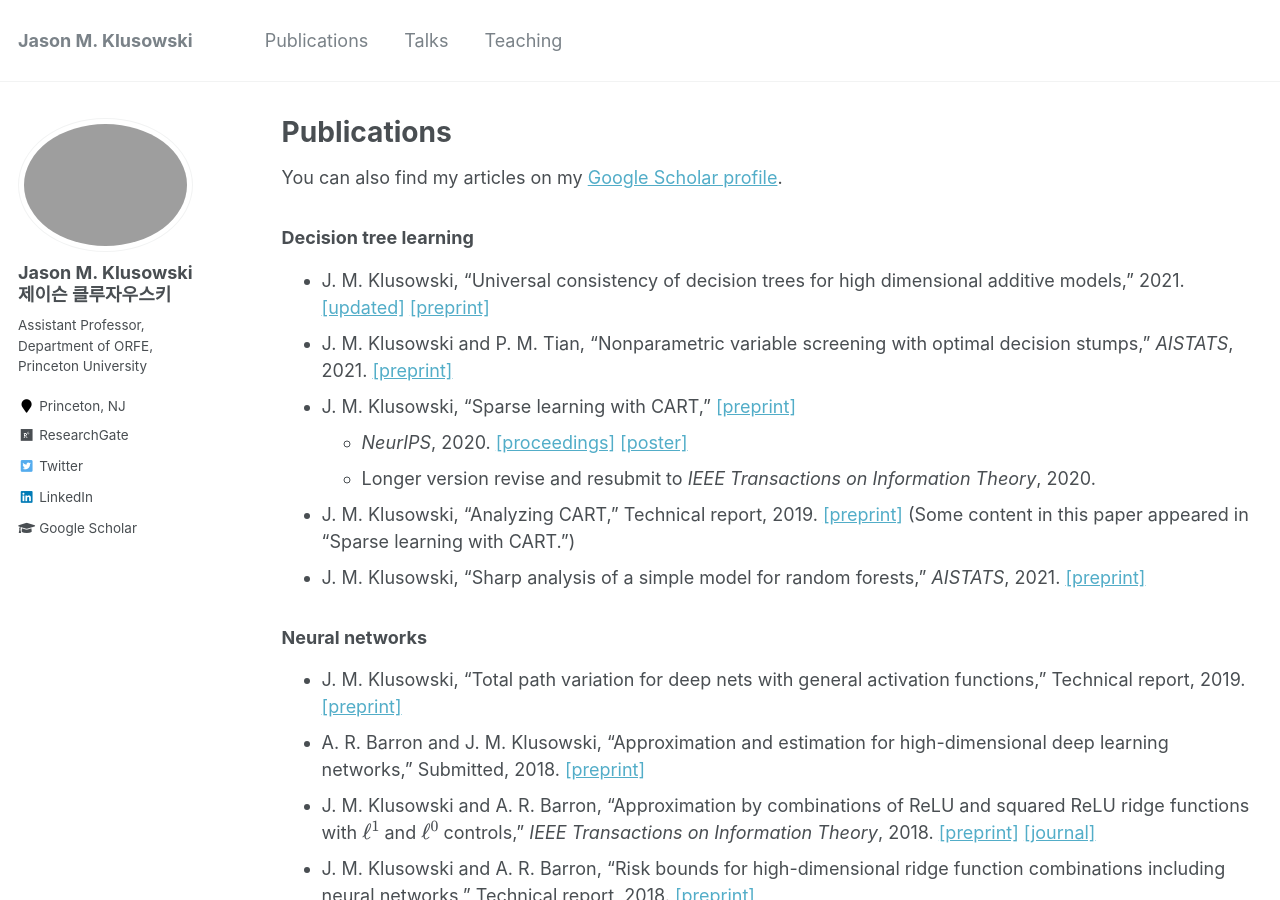
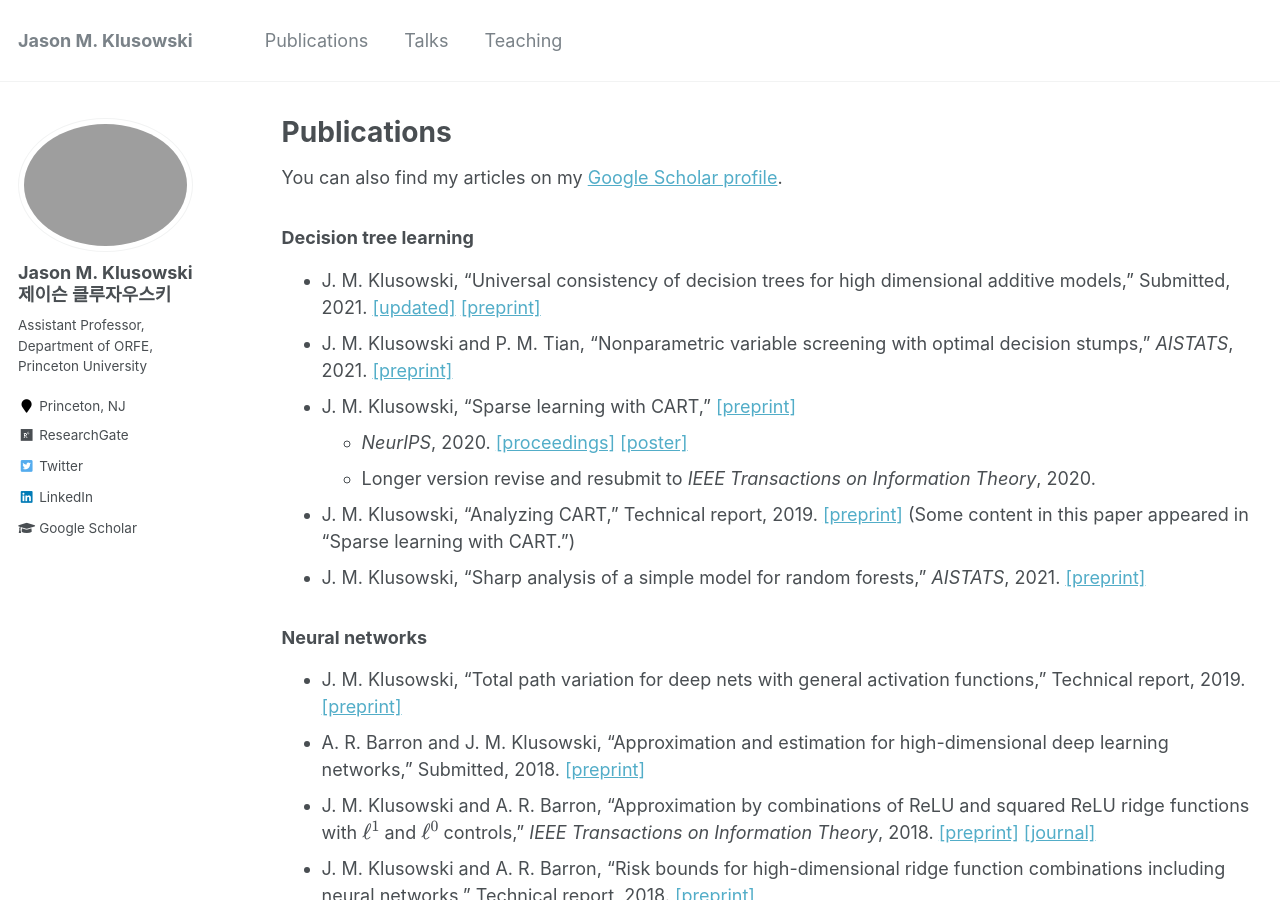
Before and after one commit to jasonklusowski/jasonklusowski.github.io, a Jekyll site: the page built from _pages/publications.md, in a window 1280 px wide and 900 px high. Built offline with Jekyll 4.4.1, drawn with Linux system fonts in a browser that asks for light colours; formulas are drawn with MathJax 3.

Commit message:
Update publications.md

```diff
--- a/_pages/publications.md
+++ b/_pages/publications.md
@@ -9,7 +9,7 @@ You can also find my articles on my [Google Scholar profile](https://scholar.goo
 
 ### Decision tree learning
 
-* J. M. Klusowski, "Universal consistency of decision trees for high dimensional additive models," 2021. [[updated]](https://jasonklusowski.github.io/files/cart_adapt.pdf) [[preprint]](https://arxiv.org/pdf/2104.13881.pdf)
+* J. M. Klusowski, "Universal consistency of decision trees for high dimensional additive models," Submitted, 2021. [[updated]](https://jasonklusowski.github.io/files/cart_adapt.pdf) [[preprint]](https://arxiv.org/pdf/2104.13881.pdf)
 * J. M. Klusowski and P. M. Tian, "Nonparametric variable screening with optimal decision stumps," _AISTATS_, 2021. [[preprint]](https://arxiv.org/pdf/2011.02683.pdf)
 * J. M. Klusowski, "Sparse learning with CART," [[preprint]](https://arxiv.org/pdf/2006.04266.pdf)
   - _NeurIPS_, 2020. [[proceedings]](https://papers.nips.cc/paper/2020/file/85fc37b18c57097425b52fc7afbb6969-Paper.pdf) [[poster]](https://jasonklusowski.github.io/files/cart_poster.pdf)
```
